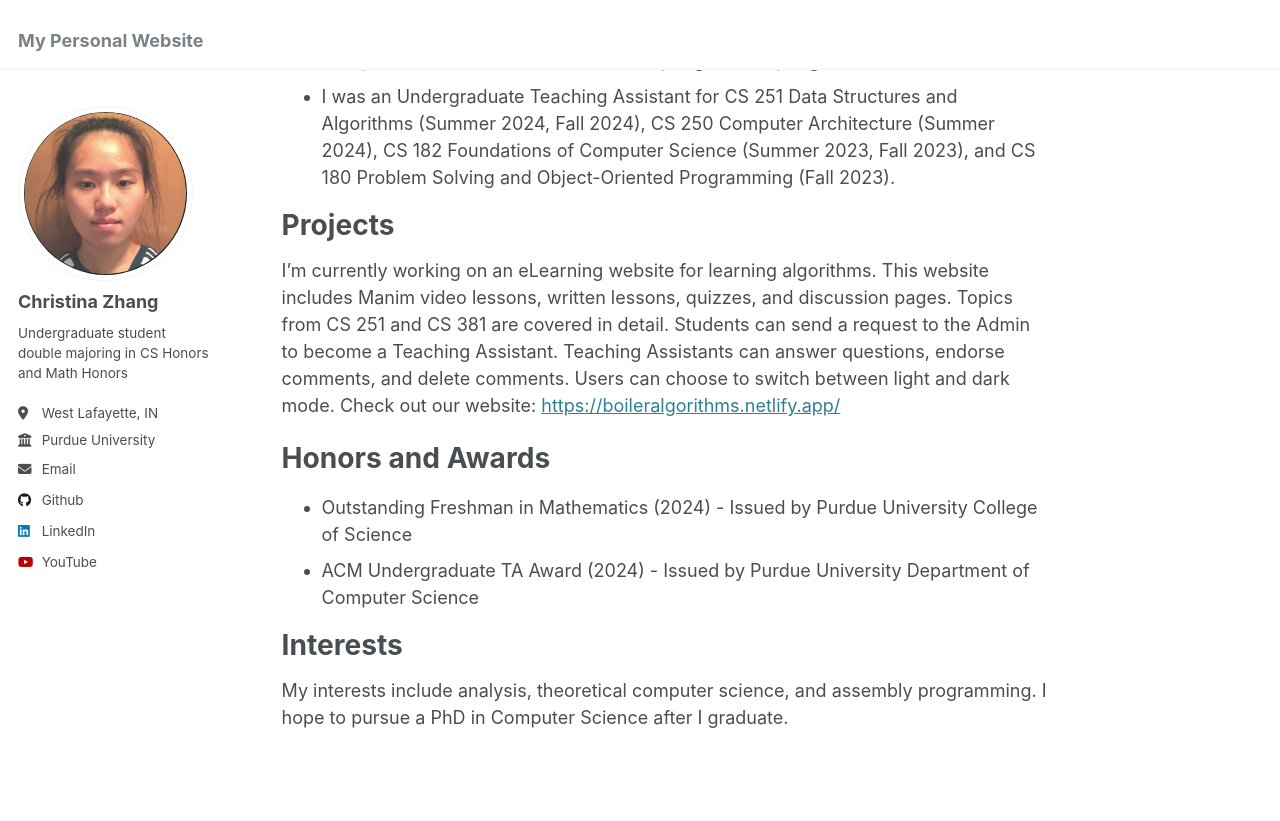
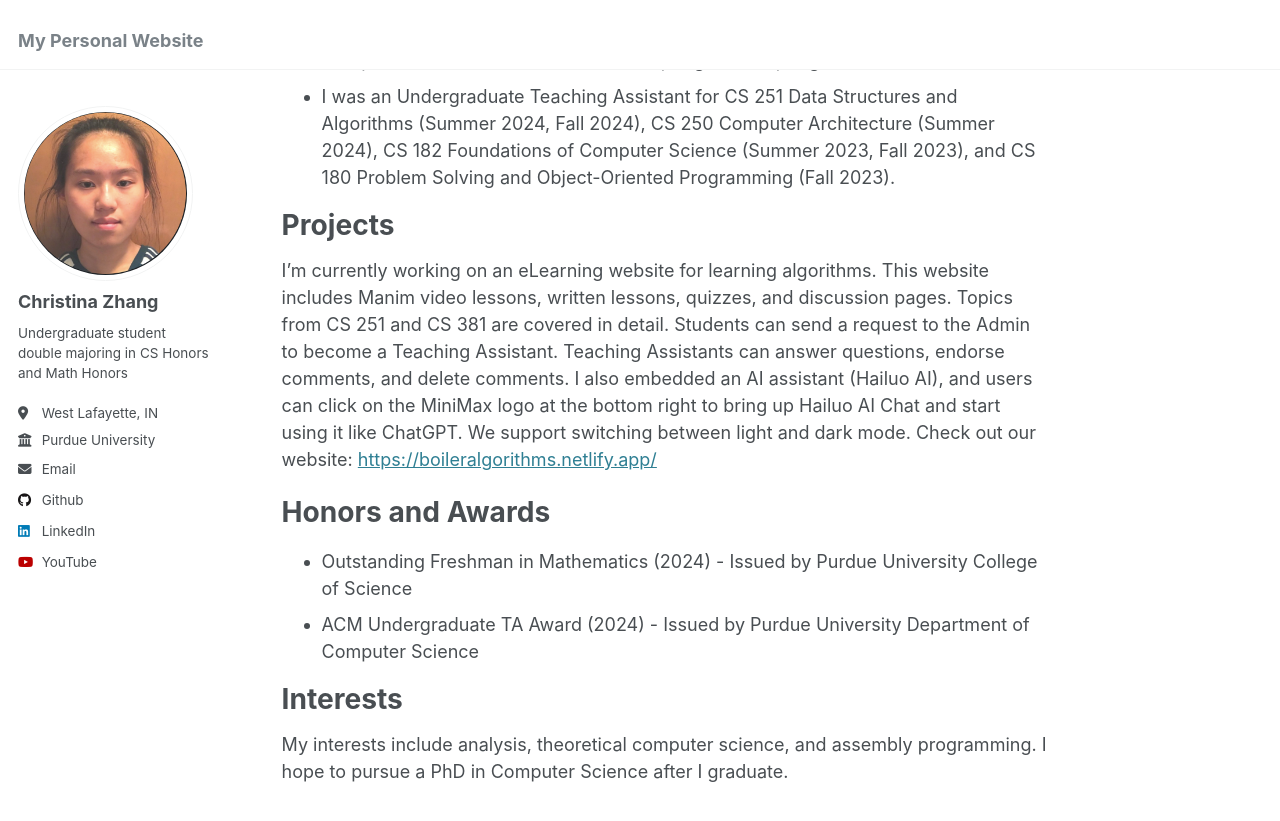
Before and after one commit to zhan4727/zhan4727.github.io, a Jekyll site: the page built from _pages/about.md, in a window 1280 px wide and 900 px high, scrolled down 624 px. Shown: the top 821 px of the window. Built offline with Jekyll 4.4.1, drawn with Linux system fonts in a browser that asks for light colours.

Commit message:
Update about.md

```diff
--- a/_pages/about.md
+++ b/_pages/about.md
@@ -26,7 +26,7 @@ Experience
 
 Projects
 ======
-I'm currently working on an eLearning website for learning algorithms. This website includes Manim video lessons, written lessons, quizzes, and discussion pages. Topics from CS 251 and CS 381 are covered in detail. Students can send a request to the Admin to become a Teaching Assistant. Teaching Assistants can answer questions, endorse comments, and delete comments. Users can choose to switch between light and dark mode. Check out our website: [https://boileralgorithms.netlify.app/](https://boileralgorithms.netlify.app/)
+I'm currently working on an eLearning website for learning algorithms. This website includes Manim video lessons, written lessons, quizzes, and discussion pages. Topics from CS 251 and CS 381 are covered in detail. Students can send a request to the Admin to become a Teaching Assistant. Teaching Assistants can answer questions, endorse comments, and delete comments. I also embedded an AI assistant (Hailuo AI), and users can click on the MiniMax logo at the bottom right to bring up Hailuo AI Chat and start using it like ChatGPT. We support switching between light and dark mode. Check out our website: [https://boileralgorithms.netlify.app/](https://boileralgorithms.netlify.app/)
 
 Honors and Awards
 ======
```
